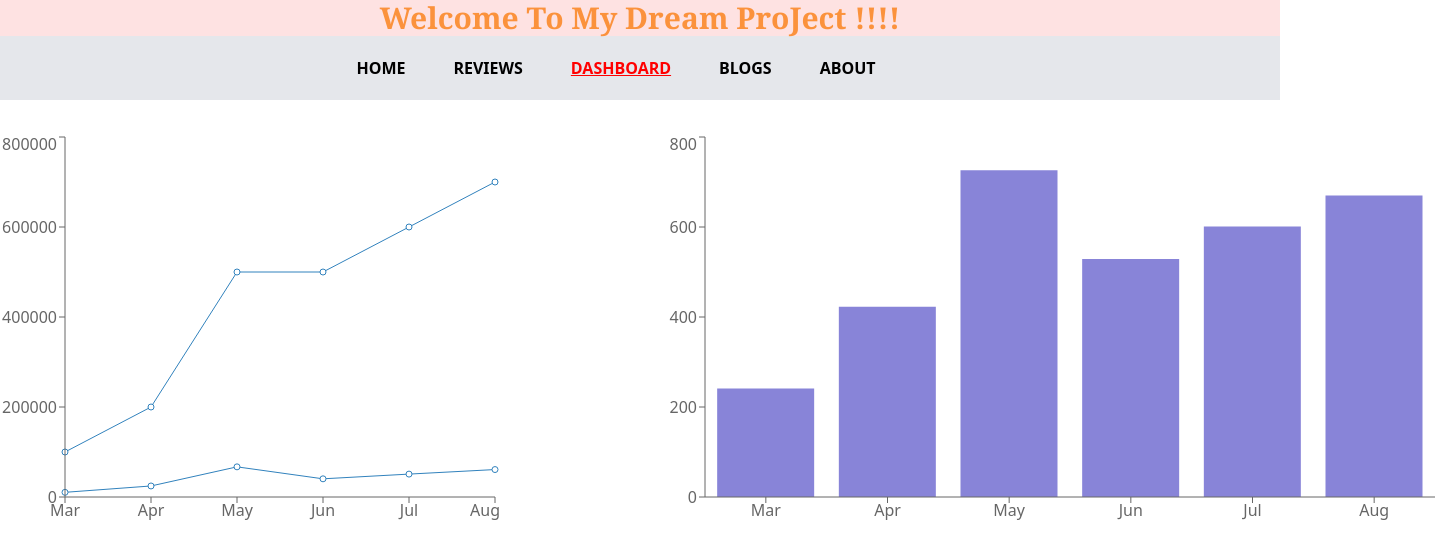
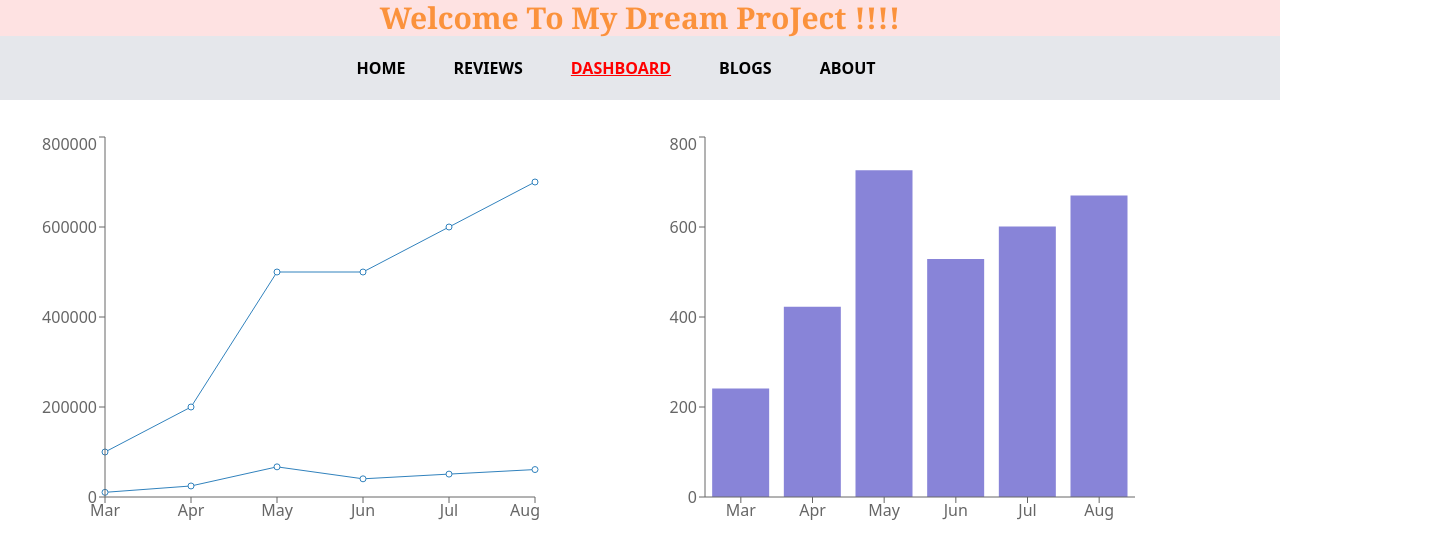
Before and after one commit to dani3lnwz/dream-project, a React (Create React App) app: page /dashboard in a window 1280 px wide. Shown: the top 558 px of the page, 1440 px wide, since content can reach past the window. Built offline with nearby package versions, Linux system fonts and the light colour scheme.

Commit message:
button added

```diff
--- a/src/components/Dashboard/Dashboard.js
+++ b/src/components/Dashboard/Dashboard.js
@@ -41,7 +41,7 @@ const Dashboard = () => {
         }
     ]
     return (
-        <div className='grid md:grid-cols-2 gap-0 mt-8'>
+        <div className='grid md:grid-cols-2 gap-0 mt-8 mx-10'>
             <div>
             <LineChart width={500} height={400} data={data}>
                 <Line dataKey={'revenue'}></Line>
@@ -52,7 +52,7 @@ const Dashboard = () => {
             </LineChart>
             </div>
 
-            <BarChart width={800} height={400} data={data}>
+            <BarChart width={500} height={400} data={data}>
                 <Bar dataKey="sell" fill="#8884d8"></Bar>
                 <Line dataKey={'investment'}></Line>
                 <XAxis dataKey="month"></XAxis>
--- a/src/components/ProductReview/ProductReview.js
+++ b/src/components/ProductReview/ProductReview.js
@@ -20,7 +20,7 @@ const ProductReview = () => {
                 }
 
             </div>
-            <button className='text-3xl font-bold text-red-600' onClick={()=> navigate('/reviews')}>See all reviews...</button>
+            <button className='text-3xl font-bold text-red-600 border-2 bg-gray-300 m-2 p-2' onClick={()=> navigate('/reviews')}>See all reviews...</button>
         </div>
     );
 };
```
Also changed, not shown: 1 other file (tests, documents, lock files or other folders).
